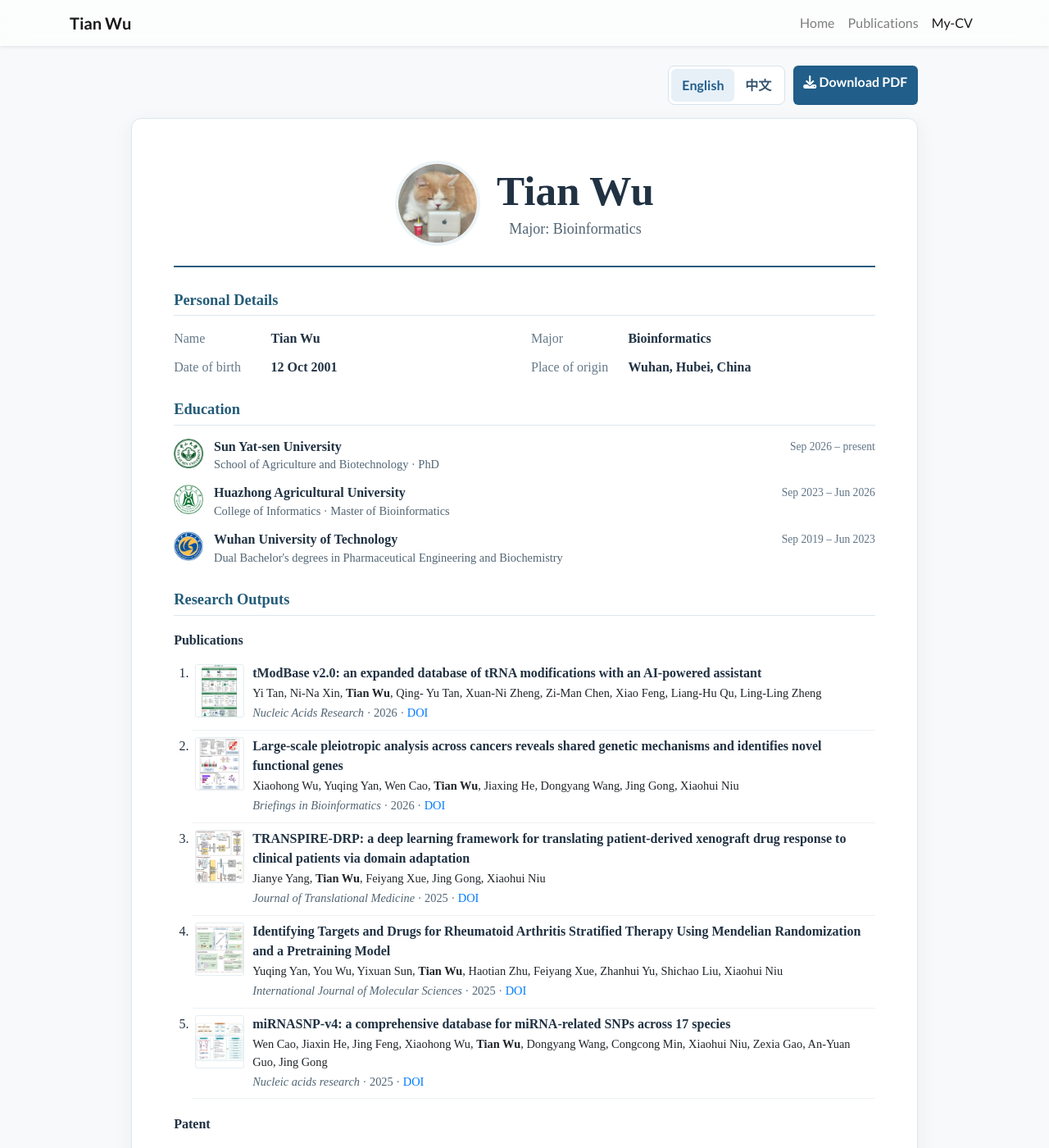
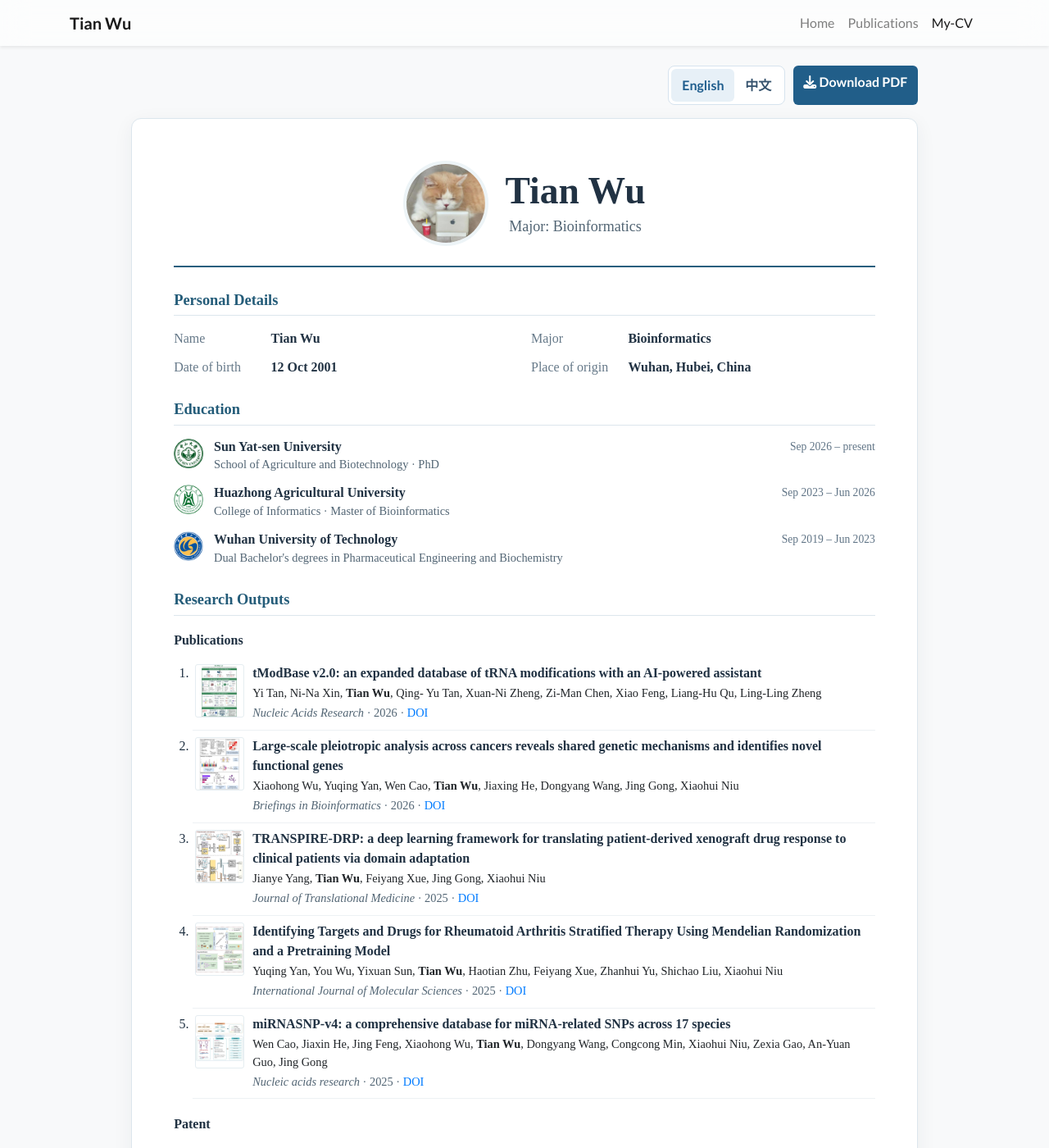
Before and after one commit to QuaSiMoDooooo/QuaSiMoDooooo.github.io, a Jekyll site: the page built from my-cv.html, in a window 1280 px wide and 1400 px high. Shown: the whole window at 82% size. Built offline with Jekyll 4.4.1, drawn with Linux system fonts in a browser that asks for light colours; nearby versions of some CDN libraries; a style sheet for code colours, icons or effects is not loaded.

Commit message:
style: reduce CV name size

```diff
--- a/assets/css/cv.css
+++ b/assets/css/cv.css
@@ -17,7 +17,7 @@
 .cv-sheet { max-width: 960px; margin: 0 auto 3rem; padding: clamp(1.25rem, 4vw, 3.5rem); border: 1px solid #dce6ed; border-radius: 12px; background: white; box-shadow: 0 6px 25px rgba(38, 59, 76, 0.06); color: #213243; }
 .cv-header { display: flex; align-items: center; justify-content: center; gap: 1.25rem; padding-bottom: 1.5rem; border-bottom: 2px solid #295f7e; }
 .cv-heading { display: flex; flex-direction: column; justify-content: center; gap: 0.5rem; min-height: 104px; text-align: center; }
-.cv-header h1 { margin: 0; font-size: clamp(2.5rem, 4vw, 3.2rem); line-height: 1.05; }
+.cv-header h1 { margin: 0; font-size: clamp(2.25rem, 3.6vw, 2.85rem); line-height: 1.05; }
 .cv-major { margin: 0; color: #526574; font-size: 1.125rem; line-height: 1.25; }
 .cv-avatar { flex: 0 0 auto; border: 4px solid #edf4f7; border-radius: 50%; object-fit: cover; }
 .cv-section { margin-top: 1.8rem; }
@@ -62,7 +62,7 @@
     main.container-lg { max-width: none; width: 100%; padding: 0; }
     .cv-sheet { margin: 0; padding: 0; max-width: none; border: 0; box-shadow: none; font-size: 9pt; }
     .cv-header { padding-bottom: .5rem; }
-    .cv-header h1 { font-size: 21pt; }
+    .cv-header h1 { font-size: 19pt; }
     .cv-avatar { width: 68px; height: 68px; }
     .cv-heading { min-height: 68px; gap: .25rem; }
     .cv-section { margin-top: .8rem; }
--- a/my-cv.html
+++ b/my-cv.html
@@ -3,13 +3,13 @@ layout: default
 title: My CV
 navbar_title: My-CV
 ---
-<link rel="stylesheet" href="{{ '/assets/css/cv.css' | relative_url }}?v=4">
+<link rel="stylesheet" href="{{ '/assets/css/cv.css' | relative_url }}?v=5">
 <div class="cv-toolbar">
   <div class="cv-language" role="group" aria-label="CV language">
     <button type="button" data-set-language="en" aria-pressed="true">English</button>
     <button type="button" data-set-language="zh" aria-pressed="false">中文</button>
   </div>
-  <a class="cv-download" id="cv-download" href="{{ '/assets/cv/tian-wu-cv-en.pdf?v=3' | relative_url }}" data-en-href="{{ '/assets/cv/tian-wu-cv-en.pdf?v=3' | relative_url }}" data-zh-href="{{ '/assets/cv/tian-wu-cv-zh.pdf?v=3' | relative_url }}" download><i class="fas fa-download" aria-hidden="true"></i> <span data-en="Download PDF" data-zh="下载 PDF">Download PDF</span></a>
+  <a class="cv-download" id="cv-download" href="{{ '/assets/cv/tian-wu-cv-en.pdf?v=4' | relative_url }}" data-en-href="{{ '/assets/cv/tian-wu-cv-en.pdf?v=4' | relative_url }}" data-zh-href="{{ '/assets/cv/tian-wu-cv-zh.pdf?v=4' | relative_url }}" download><i class="fas fa-download" aria-hidden="true"></i> <span data-en="Download PDF" data-zh="下载 PDF">Download PDF</span></a>
 </div>
 <article class="cv-sheet">
   <header class="cv-header">
```
Also changed, not shown: 2 other files.
